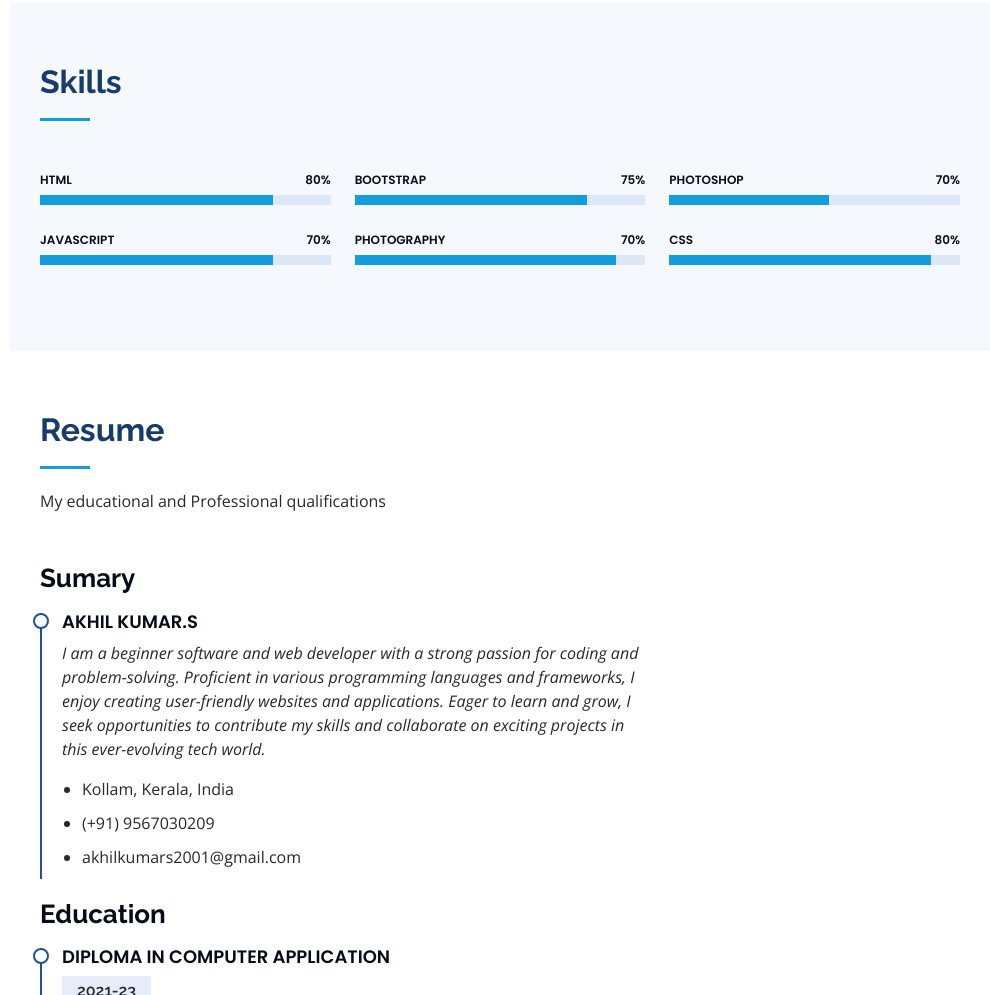
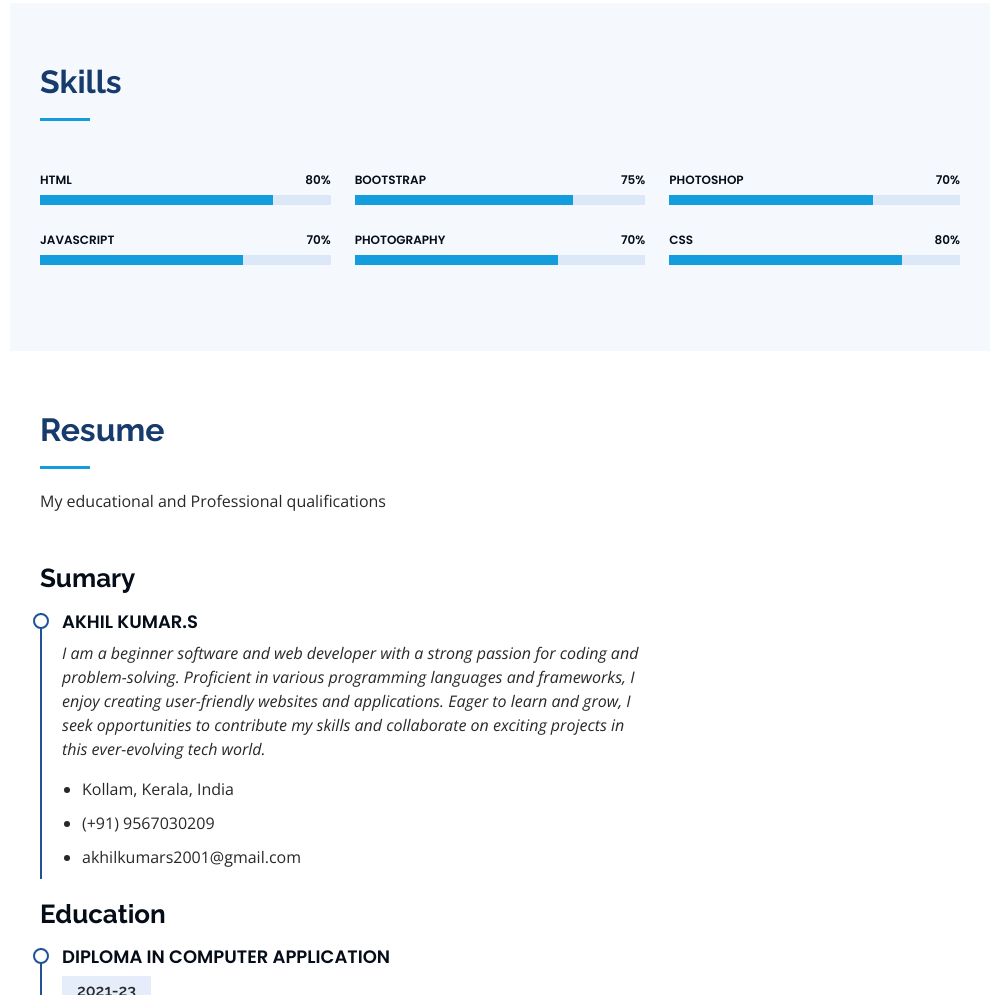
Before and after one commit to Akhil-Kumar-2001/my-portfolio, a plain HTML site: page index.html in a window 1280 px wide. Shown: the part 1441-2436 px from the top of the page, without its empty margins (290-1280 px from the left). Drawn offline with nearby package versions, Linux system fonts and the light colour scheme; a script that the page names is missing.

Commit message:
skill percentage changed

```diff
--- a/index.html
+++ b/index.html
@@ -148,7 +148,7 @@
             <div class="progress">
               <span class="skill">JavaScript <i class="val">70%</i></span>
               <div class="progress-bar-wrap">
-                <div class="progress-bar" role="progressbar" aria-valuenow="80" aria-valuemin="0" aria-valuemax="80">
+                <div class="progress-bar" role="progressbar" aria-valuenow="70" aria-valuemin="0" aria-valuemax="80">
                 </div>
               </div>
             </div>
@@ -160,7 +160,7 @@
             <div class="progress">
               <span class="skill">Bootstrap<i class="val">75%</i></span>
               <div class="progress-bar-wrap">
-                <div class="progress-bar" role="progressbar" aria-valuenow="80" aria-valuemin="0" aria-valuemax="100">
+                <div class="progress-bar" role="progressbar" aria-valuenow="75" aria-valuemin="0" aria-valuemax="100">
                 </div>
               </div>
             </div>
@@ -168,7 +168,7 @@
             <div class="progress">
               <span class="skill">Photography<i class="val">70%</i></span>
               <div class="progress-bar-wrap">
-                <div class="progress-bar" role="progressbar" aria-valuenow="90" aria-valuemin="0" aria-valuemax="100">
+                <div class="progress-bar" role="progressbar" aria-valuenow="70" aria-valuemin="0" aria-valuemax="100">
                 </div>
               </div>
             </div>
@@ -180,14 +180,14 @@
             <div class="progress">
               <span class="skill">Photoshop <i class="val">70%</i></span>
               <div class="progress-bar-wrap">
-                <div class="progress-bar" role="progressbar" aria-valuenow="55" aria-valuemin="0" aria-valuemax="100">
+                <div class="progress-bar" role="progressbar" aria-valuenow="70" aria-valuemin="0" aria-valuemax="100">
                 </div>
               </div>
             </div>
             <div class="progress">
               <span class="skill">CSS <i class="val">80%</i></span>
               <div class="progress-bar-wrap">
-                <div class="progress-bar" role="progressbar" aria-valuenow="90" aria-valuemin="0" aria-valuemax="100">
+                <div class="progress-bar" role="progressbar" aria-valuenow="80" aria-valuemin="0" aria-valuemax="100">
                 </div>
               </div>
             </div>
```
